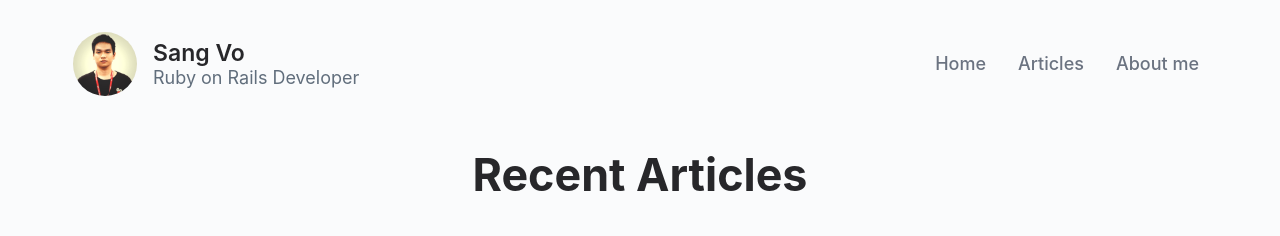
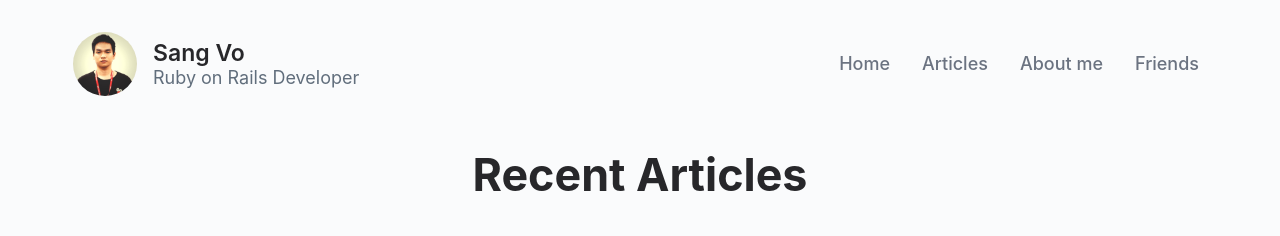
Before and after one commit to sangvo/myblog, a Jekyll site: the page built from index.html, in a window 1280 px wide. Shown: the top 236 px of the page. Built offline with Jekyll 4.4.1, drawn with Linux system fonts in a browser that asks for light colours; the list of posts is cut into pages by our own code.

Commit message:
Add nav friend

```diff
--- a/_config.yml
+++ b/_config.yml
@@ -70,6 +70,8 @@ navigation:
     link: /articles
   - name: About me
     link: /about
+  - name: Friends
+    link: /friends
 
 jekyll_compose:
   default_front_matter:
```
